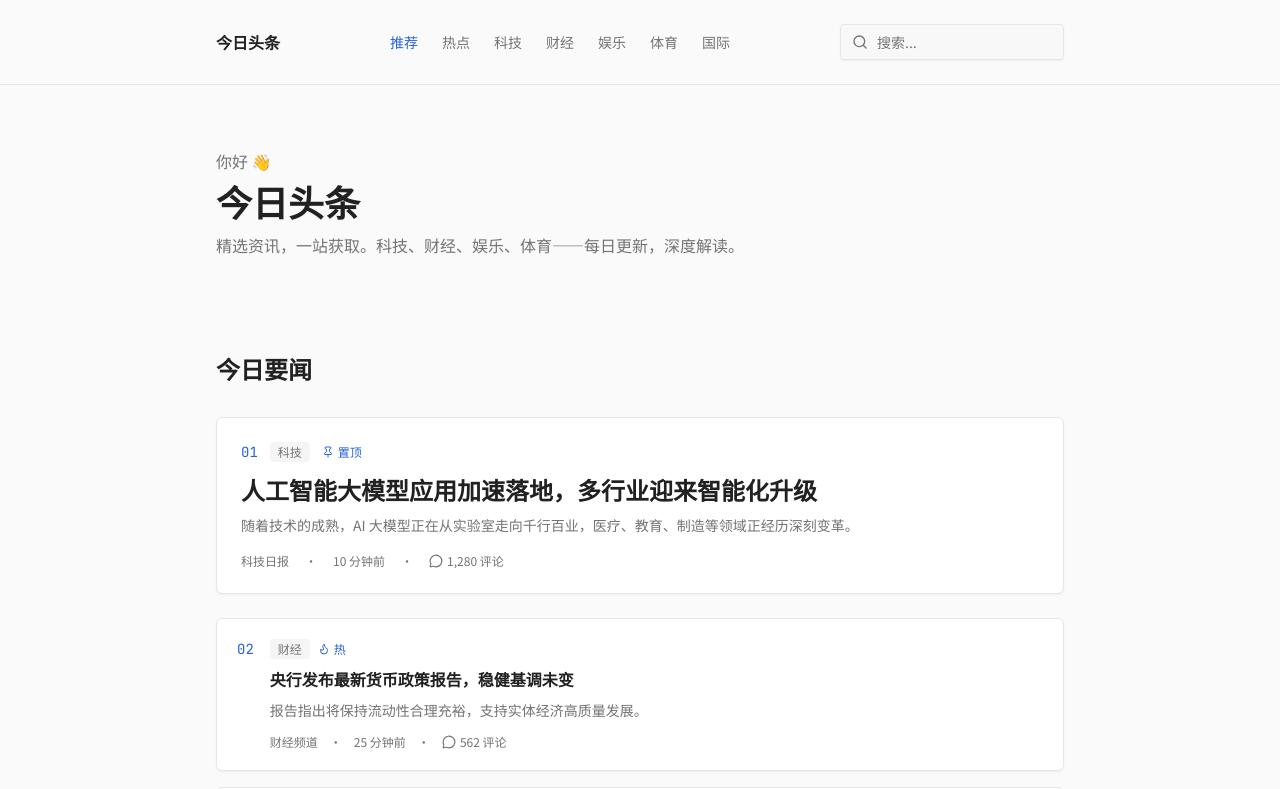
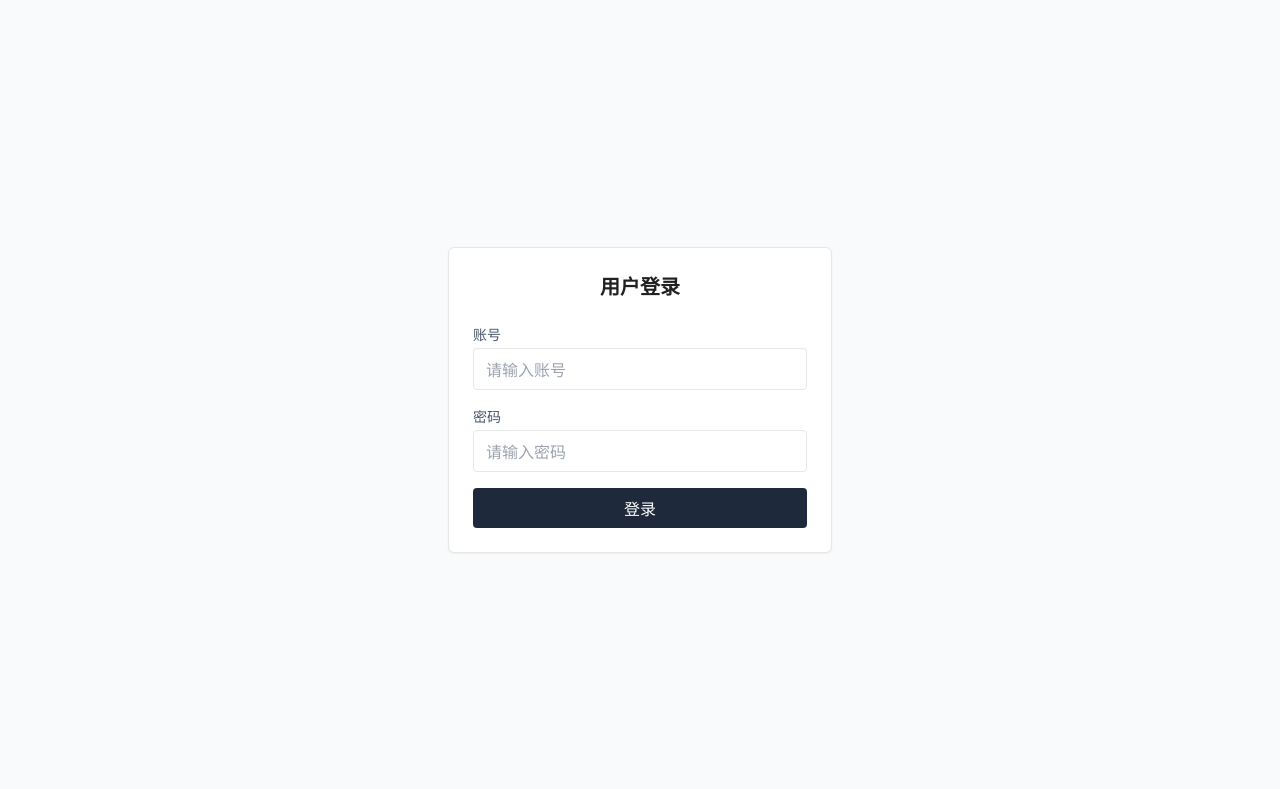
Before and after one commit to Uil-Nehz/test, a React (Vite) app: page /login in a window 1280 px wide. Shown: the top 789 px of the page. Built offline with nearby package versions, Linux system fonts and the light colour scheme.

Commit message:
fix: 登陆页面不显示

```diff
--- a/src/App.tsx
+++ b/src/App.tsx
@@ -1,12 +1,16 @@
-import { HomePage } from '@/pages';
+import { BrowserRouter as Router, Routes, Route } from 'react-router-dom';
+import { HomePage, LoginPage } from '@/pages';
 import { Toaster } from '@/components/ui/toaster';
 
 function App() {
   return (
-    <>
-      <HomePage />
+    <Router>
+      <Routes>
+        <Route path="/" element={<HomePage />} />
+        <Route path="/login" element={<LoginPage />} />
+      </Routes>
       <Toaster />
-    </>
+    </Router>
   );
 }
 
--- a/src/pages/index.ts
+++ b/src/pages/index.ts
@@ -1 +1,2 @@
 export { HomePage } from './HomePage';
+export { default as LoginPage } from './login';
```
